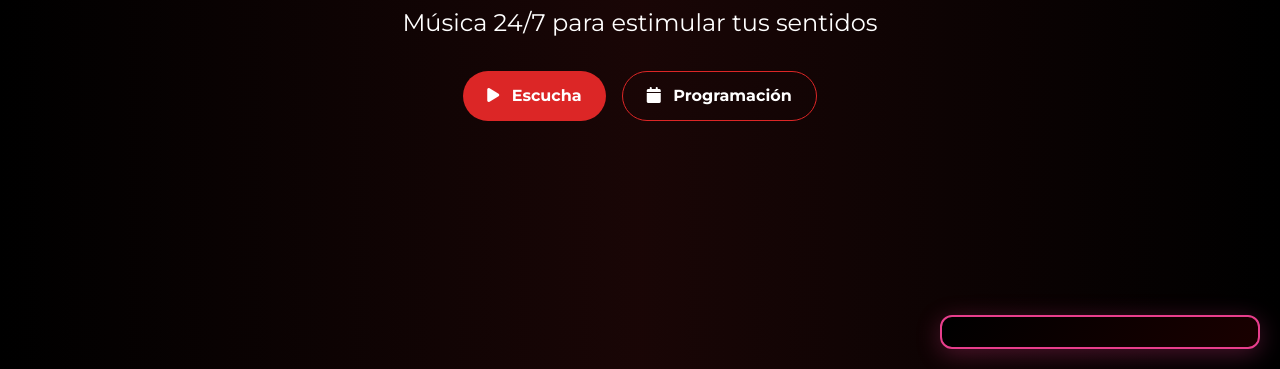
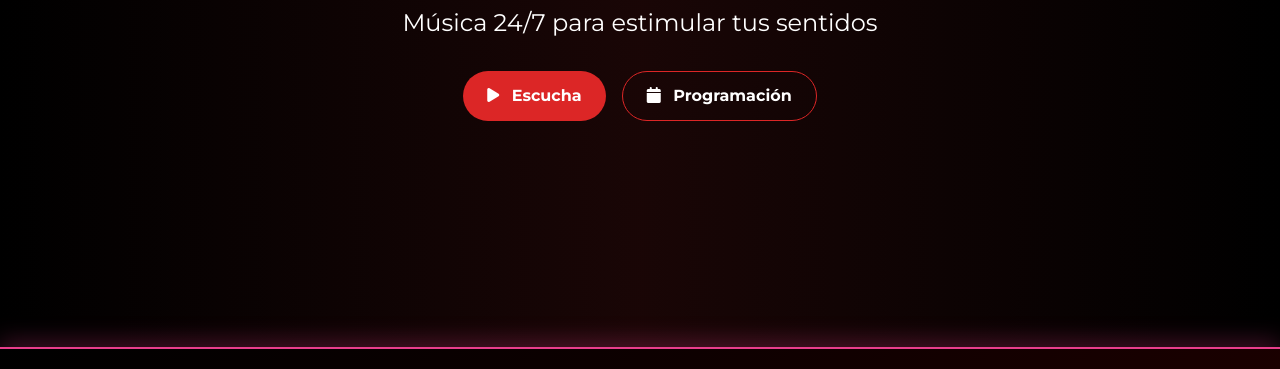
Before and after one commit to danielfmora/trincherasonora, a plain HTML site: page index.html in a window 1280 px wide. Shown: the part 431-800 px from the top of the page. Drawn offline with nearby package versions, Linux system fonts and the light colour scheme; a script that the page names is missing.

Commit message:
Update index.html

```diff
--- a/index.html
+++ b/index.html
@@ -50,27 +50,33 @@
             left: 0;
         }
 
-        /* ESTILOS MODIFICADOS PARA EL REPRODUCTOR FLOTANTE */
+        /* ESTILOS MODIFICADOS PARA EL REPRODUCTOR FIJO */
         .player-container {
             position: fixed;
-            bottom: 20px;
-            right: 20px;
-            width: 320px;
+            bottom: 0;
+            left: 0;
+            right: 0;
+            width: 100%;
             background: linear-gradient(135deg, #000000 0%, #1a0000 100%);
-            border: 2px solid #e83e8c;
-            border-radius: 12px;
+            border-top: 2px solid #e83e8c;
             z-index: 1000;
-            padding: 15px;
-            box-shadow: 0 5px 25px rgba(232, 62, 140, 0.3);
-            transition: all 0.3s ease;
+            padding: 10px 15px;
+            box-shadow: 0 -5px 25px rgba(232, 62, 140, 0.3);
         }
 
         .player-container .cstrEmbed {
             width: 100%;
+            max-width: 1200px;
+            margin: 0 auto;
         }
 
         .player-container .cstrEmbed a {
             display: none; /* Ocultar enlaces no deseados */
+        }
+
+        /* Asegurar que el contenido no queda oculto detrás del reproductor */
+        body {
+            padding-bottom: 70px;
         }
 
         /* Ajuste para la navegación */
@@ -331,19 +337,6 @@
         </div>
     </footer>
 
-    <!-- Sección 1: Reproductor flotante (posición modificada) -->
-    <div class="player-container">
-        <div data-type="newStreamPlayer"
-             data-publicToken="6246c42a-7d5f-42eb-abe6-237ecca28ca0"
-             data-theme="dark"
-             data-color="e83e8c"
-             data-channelId="9efcfc4b-91fe-4088-82dc-a8b5e1d2cb9d"
-             data-rendered="false" class="cstrEmbed">
-            <a href="https://www.caster.fm">Shoutcast Hosting</a>
-            <a href="https://www.caster.fm">Stream Hosting</a>
-            <a href="https://www.caster.fm">Radio Server Hosting</a>
-        </div>
-    </div>
 
     <!-- Script para evitar recarga del reproductor al navegar -->
     <script>
@@ -379,6 +372,20 @@
         });
     </script>
 
+    <!-- Reproductor fijo en la parte inferior -->
+    <div class="player-container">
+        <div data-type="newStreamPlayer"
+             data-publicToken="6246c42a-7d5f-42eb-abe6-237ecca28ca0"
+             data-theme="dark"
+             data-color="e83e8c"
+             data-channelId="9efcfc4b-91fe-4088-82dc-a8b5e1d2cb9d"
+             data-rendered="false" class="cstrEmbed">
+            <a href="https://www.caster.fm">Shoutcast Hosting</a>
+            <a href="https://www.caster.fm">Stream Hosting</a>
+            <a href="https://www.caster.fm">Radio Server Hosting</a>
+        </div>
+    </div>
+
     <!-- Script del reproductor (debe ir al final para no bloquear la renderización) -->
     <script src="https://cdn.cloud.caster.fm/widgets/embed.js" defer></script>
 </body>
```
